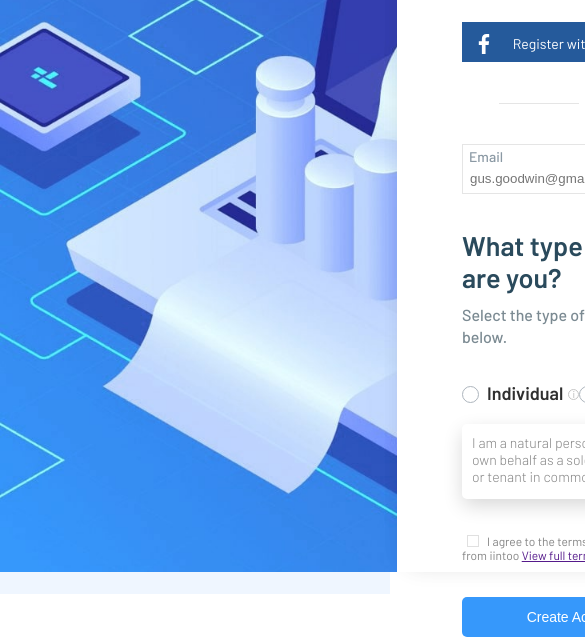
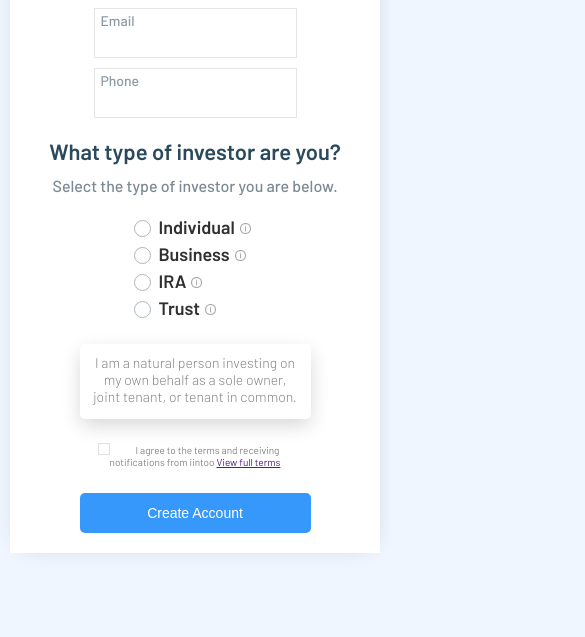
Before and after one commit to LyaminEV/test1.1, a plain HTML site: page index.html in a window 390 px wide. Shown: the part 250-887 px from the top of the page, 585 px wide, since content can reach past the window. After the commit the page ends 844 px from the top, so only its background shows below. Drawn offline with Linux system fonts and the light colour scheme.

Commit message:
добавлен адаптив

```diff
--- a/css/style.css
+++ b/css/style.css
@@ -4,6 +4,7 @@ body {
     font-size: 18px;
     color: #2A4A5C;
     margin: 0;
+    background-color: #EFF6FF;
 }
 div,
 p,
@@ -20,9 +21,8 @@ h1, h2, p {
     margin: 0 ;
 }
 .wrapper {
-    height: 100vh;
-    background-color: #EFF6FF;
 
+    padding: 50px 20px;
 }
 .flex {
     display: flex;
@@ -70,13 +70,15 @@ h1, h2, p {
 }
 .link {
     text-decoration: none;
+    flex-basis: 45%;
 }
 .btn {
-    width: 225px;
+    width: 100%;
     height: 40px;
     color: #ffffff;
     font-size: 14px;
-    padding: 0 10px;
+    padding: 0 5px;
+    justify-content: space-around;
 }
 .btn:hover {
     border: 2px solid #85c5ef;
@@ -93,11 +95,11 @@ h1, h2, p {
 .soc-logo {
     display: inline;
     background-size: cover;
-    margin-right: 15px;
-    margin-top: 10px;
+    margin-right: 10px;
+    margin-top: 8px;
 }
 .soc__text {
-    margin-right: 20px;
+    margin-right: 10px;
     line-height: 40px;
 }
 .linkedin {
@@ -128,8 +130,11 @@ h1, h2, p {
 .user-contact {
     padding: 35px 0;
 }
+.user-contact__item{
+    flex-basis: 45%;
+}
 .input-box {
-    width: 225px;
+    width: 100%;
     height: 50px;
     border: 1px solid  #e5e5e5;
     outline:none;
@@ -196,16 +201,10 @@ h1, h2, p {
 .invest__info {
     width: 11px;
     height: 11px;
-    border-radius: 50%;
-    border: 1px solid #c6c6c6;
-    font-size: 10px;
-    font-weight: 500;
-    color: #c6c6c6;
-    text-align: center;
-    vertical-align: middle;
-    margin-left: 5px;
-    line-height: 8px;
-    margin-top: 7px;
+    background-image: url(../img/icon-info.png);
+    background-size: 100% 100%;
+    opacity: 0.5;
+    margin: 7px 5px;
 }
 .individual__block {
 
@@ -227,7 +226,7 @@ h1, h2, p {
     padding: 35px 0;
     position: relative;
 }
-.consent__radio+.agree::before{
+.checkbox+.agree::before{
     content: '';
     display: inline-block;
     width: 12px;
@@ -238,10 +237,20 @@ h1, h2, p {
     top: 36px;
     left: 5px;
 }
-.consent__radio:not(:disabled):not(:checked)+label:hover::before {
+.checkbox:not(:disabled):not(:checked)+label:hover::before {
     border-color: #3698FB;
 }
+.checkbox:checked+label::before {
+    border: 1px solid  #3698FB;;
+    content: "\2713";
+    color: #3698FB;
+    line-height: 10px;
+    font-size: 11px;
+    text-align: center;
+    font-weight: 700;
+}
 .submit {
+    width: 45%;
     background-color: #3698FB;
     border: none;
     border-radius: 5px;
@@ -253,3 +262,99 @@ h1, h2, p {
     border:1px solid #3698FB;
     outline: none;
 }
+@media(max-width: 1173px) {
+    .content {
+        height: auto;
+        padding: 65px 20px;
+    }
+}
+@media(max-width: 995px) {
+    .wrapper {
+        padding: 10px 10px;
+    }
+    .content {
+    padding: 20px;
+    }
+    .reg-title {
+        font-size: 28px;
+        padding-top: 0;
+    }
+    .reg-subtitle {
+        font-size: 15px;
+    }
+    .reg-social, .user-contact, .invest {
+        flex-direction: column;
+        padding: 20px;
+    }
+    .btn {
+        width: 70%;
+        margin: 0 auto;
+    }
+    .fb {
+        margin-bottom: 10px;
+    }
+    .user-contact__item {
+        width: 70%;
+        margin: 0 auto;
+    }
+    .user-contact__item:last-child {
+        margin-top: 10px;
+    }
+    .invest-title {
+        font-size: 22px;
+    }
+    .invest {
+        width: 123px;
+        padding: 20px 0;
+        margin: 0 auto;
+    }
+    .invest__items {
+        margin-bottom: 10px;
+        justify-content: flex-start;
+    }
+    .individual__block{
+        margin: 0 auto;
+    }
+    .consent {
+        padding: 25px;
+        font-size: 10px;
+    }
+    .checkbox+.agree::before {
+        top: 24px;
+        left: 35px;
+    }
+    .submit-btn {
+        width: 70%;
+        margin: 0 auto;
+    }
+    .submit {
+        width: 100%;
+    }
+}
+@media (max-width: 885px) {
+    .container {
+        flex-direction: column;
+    }
+    .main-img {
+        display: none;
+    }.content {
+        width: 100%;
+        text-align: center;
+    }
+    .individual__block {
+        width: 70%;
+        margin: 0 auto;
+    }
+    .invest{
+        width: ;
+    }
+    .consent {
+        width: 50%;
+        margin: 0 auto;
+    }
+}
+@media (max-width: 615px) {
+    .consent {
+        width: 80%;
+    }
+}
--- a/index.html
+++ b/index.html
@@ -11,7 +11,7 @@
     <div class="wrapper flex">
         <div class="container flex">
             <div class="main-img col">
-                <header>
+                <header class=header>
                     <a href="#">
                         <div class="logo"></div>
                     </a>
@@ -46,11 +46,11 @@
                     <div class="separator__line"></div>
                 </div>
                 <div class="user-contact flex">
-                    <div class="user-contact__email">
+                    <div class="user-contact__item">
                         <label for="email" class="input-name">Email</label>
-                        <input type="text" id="email" class="input-box" placeholder="gus.goodwin@gmail.com">
+                        <input type="text" id="email" class="input-box">
                     </div>
-                    <div class="user-contact__phone">
+                    <div class="user-contact__item">
                         <label for="phone" class="input-name">Phone</label>
                         <input type="text" id="phone" class="input-box">
                     </div>
@@ -61,22 +61,22 @@
                     <div class="flex invest__items">
                         <input class="custom-radio"type="radio" name="type" id="individual">
                         <label class="check-name" for="individual" >Individual</label>
-                        <div class="invest__info">i</div>
+                        <div class="invest__info"></div>
                     </div>
                     <div class="flex invest__items">
                         <input class="custom-radio" type="radio" name="type" id="business">
                         <label class="check-name" for="business">Business</label>
-                        <div class="invest__info">i</div>
+                        <div class="invest__info"></div>
                     </div>
                     <div class="flex invest__items">
                         <input class="custom-radio" type="radio" name="type" id="ira">
                         <label class="check-name" for="ira">IRA</label>
-                        <div class="invest__info">i</div>
+                        <div class="invest__info"></div>
                     </div>
                     <div class="flex invest__items">
                         <input class="custom-radio" type="radio" name="type" id="trust">
                         <label class="check-name" for="trust">Trust</label>
-                        <div class="invest__info">i</div>
+                        <div class="invest__info"></div>
                     </div>
                 </div>
                 <div class="individual__block">
@@ -85,13 +85,13 @@
                     </p>
                 </div>
                 <div class="consent">
-                    <input class="custom-radio consent__radio" type="radio" id="agree">
+                    <input class="custom-radio checkbox" type="checkbox" id="agree">
                     <label class="agree" for="agree">
                         I agree to the terms and receiving notifications from iintoo
-                        <a href="">View full terms</a>
                     </label>
+                    <a class="link-terms"href="">View full terms</a>
                 </div>
-                <div class="block-btn">
+                <div class="submit-btn">
                     <button class="submit btn">Create Account</button>
                 </div>
             </div>
```
Also changed, not shown: img/icon-info.png (added).
